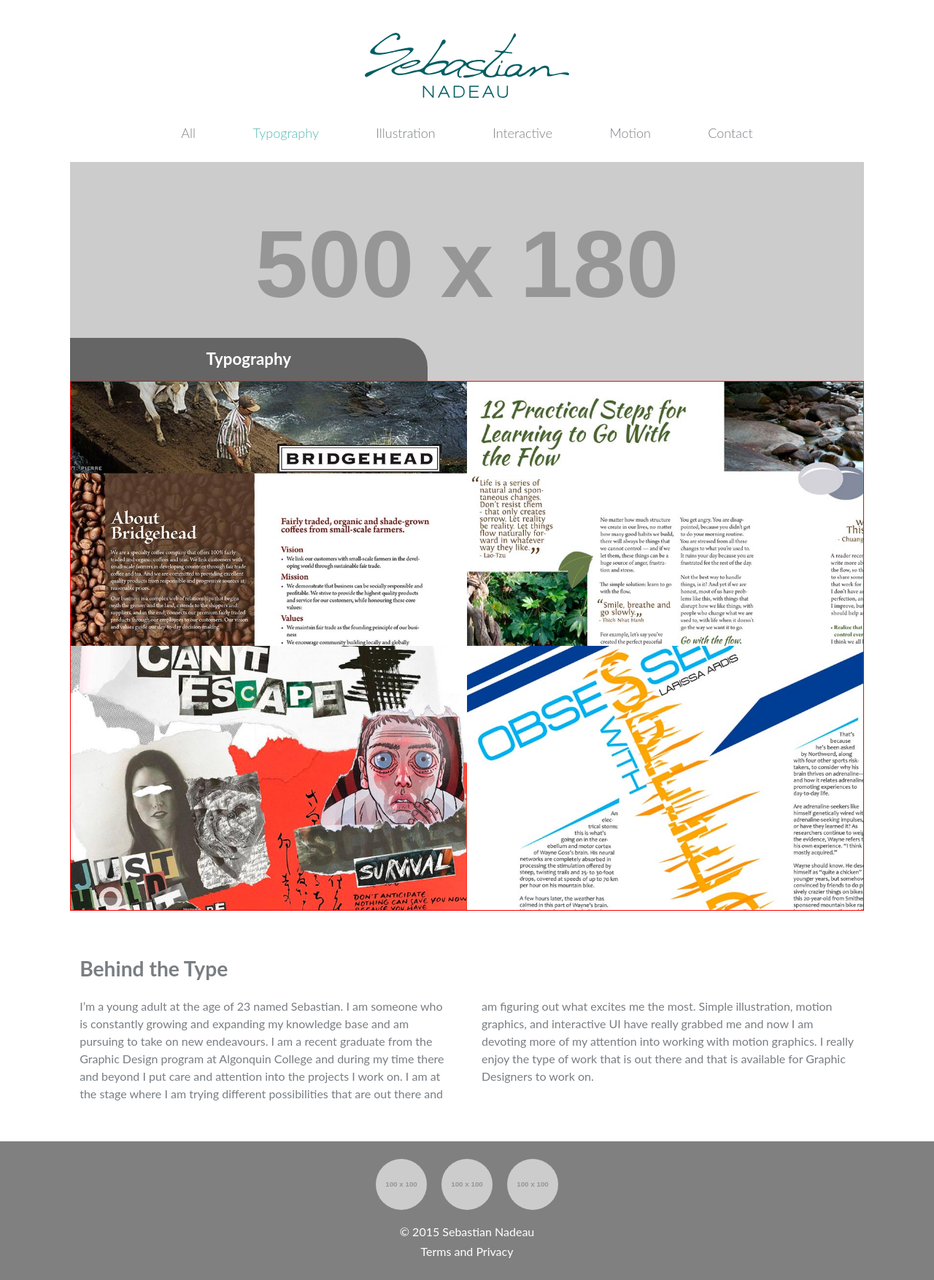
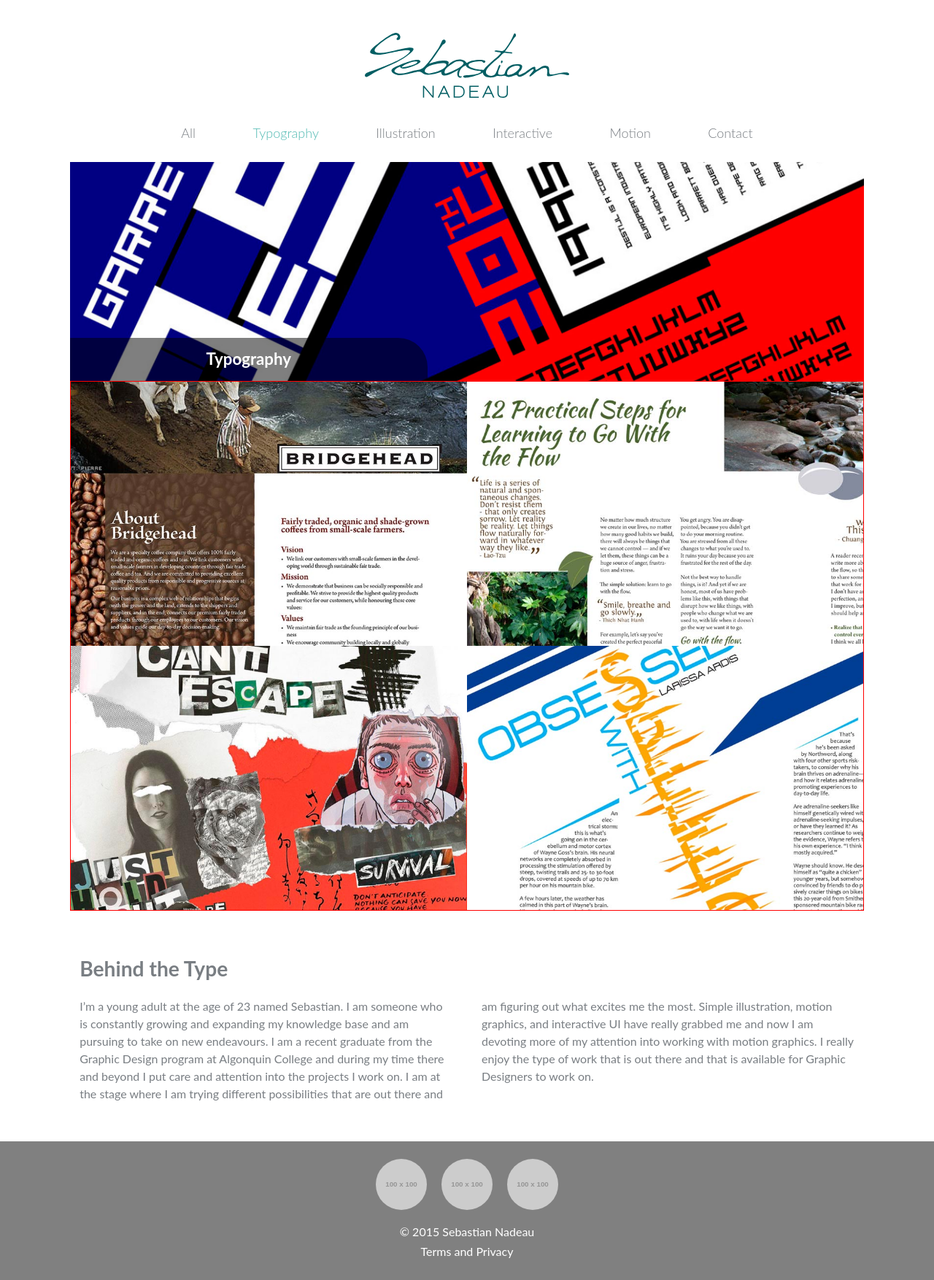
Before and after one commit to sebastiann88/personal-online-portfolio, a Jekyll site: the page built from typography/index.html, in a window 1280 px wide. Shown: the whole page at 73% size. Built offline with Jekyll 4.4.1, drawn with Linux system fonts in a browser that asks for light colours; nearby versions of some CDN libraries.

Commit message:
feat(all): add typography preview and banner

```diff
--- a/css/main.css
+++ b/css/main.css
@@ -275,7 +275,7 @@
 }
 
 .typo {
-    background-image:url(http://placehold.it/500x180);
+    background-image:url("../images/banner-typography.jpg");
 }
 
 .illustration {
--- a/index.html
+++ b/index.html
@@ -11,7 +11,7 @@
 <div class="grid previews-home">
     <figure class="unit unit-s-1 unit-m-1-2 unit-h-1-4">
         <a href="{{site.baseurl}}/typography/">
-            <img src="http://placehold.it/300x200" alt="Typography">
+            <img src="{{site.baseurl}}/images/preview-typography.jpg" alt="Typography">
             <figcaption>
                 <h5>Typography</h5>
             </figcaption>
```
Also changed, not shown: images/banner-typography.jpg (added), images/preview-typography.jpg (added).
